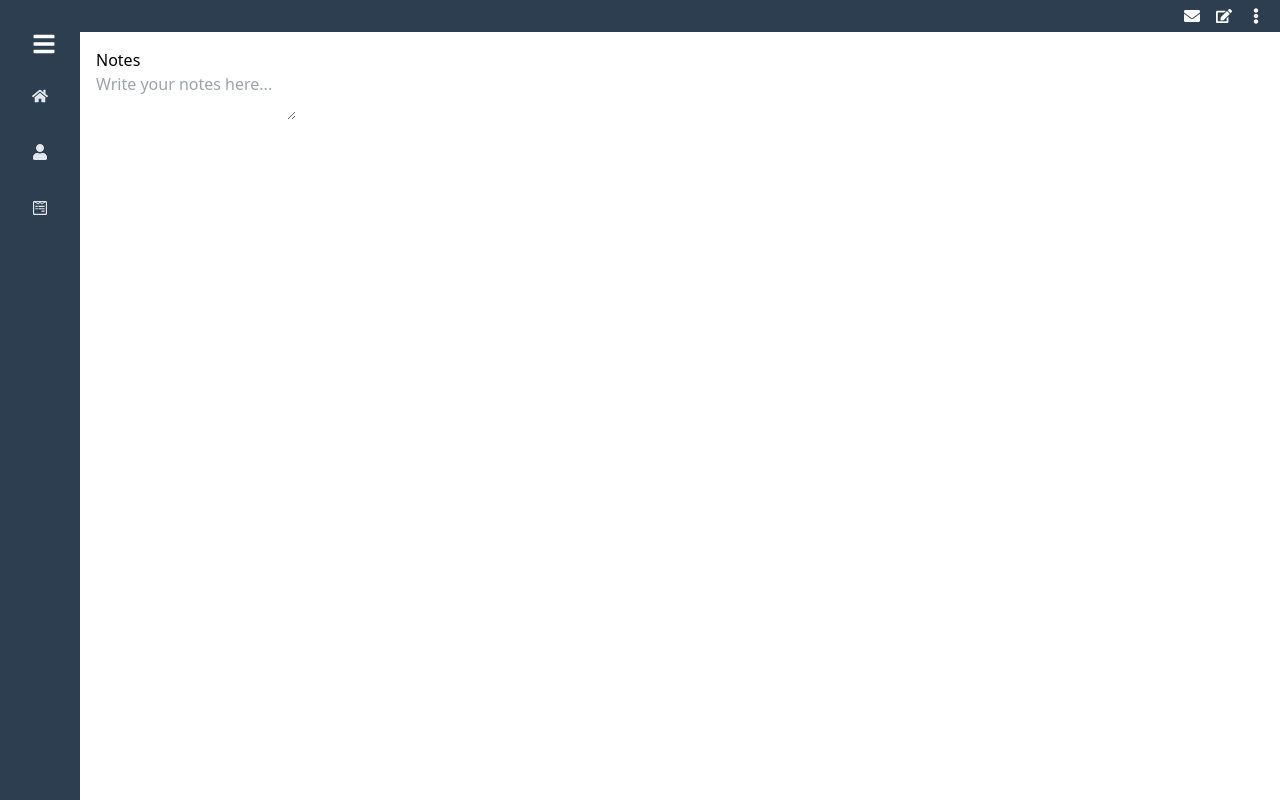
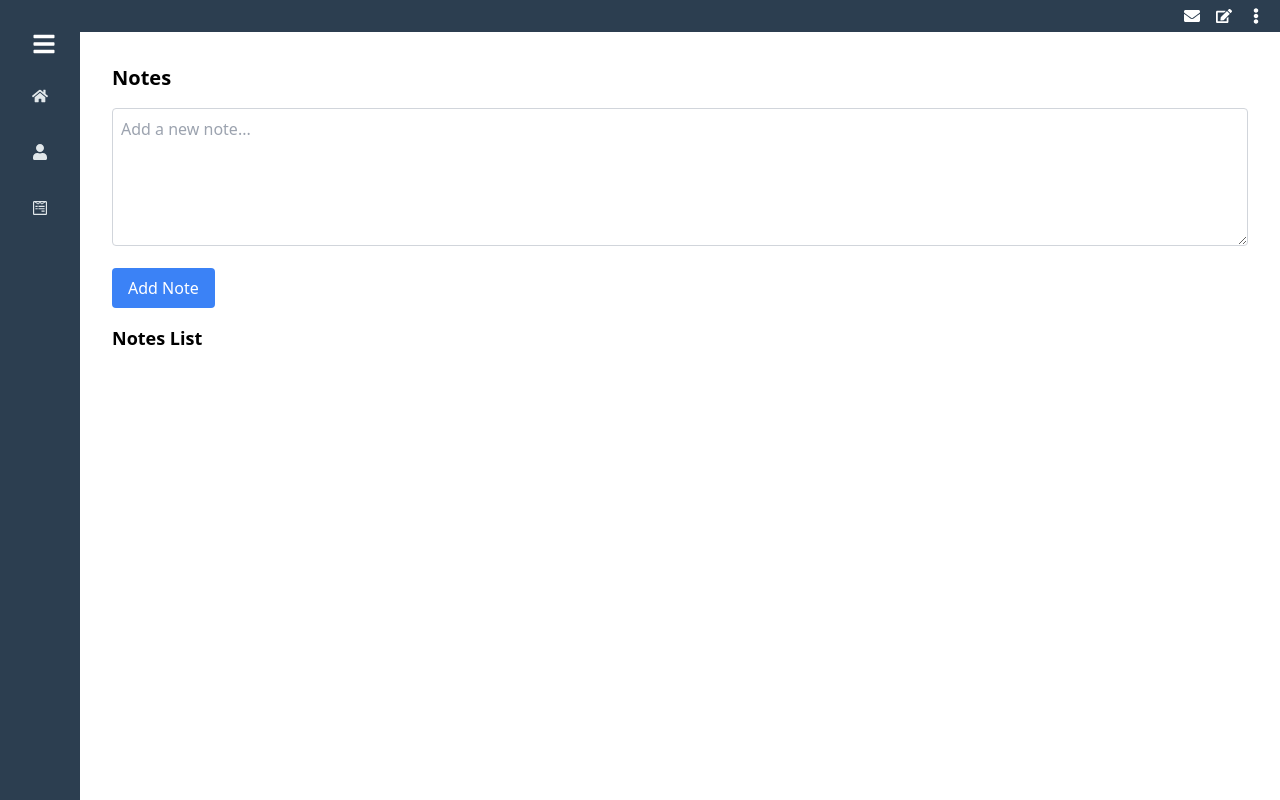
Before and after one commit to Web-Dev-Learner/form, a React (Vite) app in the folder formcraft/: page /notes in a window 1280 px wide. Shown: the top 800 px of the page. Built offline with nearby package versions, Linux system fonts and the light colour scheme.

Commit message:
updated notes and add list

```diff
--- a/formcraft/src/App.jsx
+++ b/formcraft/src/App.jsx
@@ -5,7 +5,7 @@ import TopNavbar from './components/TopNavbar';
 import Home from './components/Home';
 import Form from './components/Form';
 import ClientDetails from './components/ClientDetails';
-import Email from './components/Email';
+
 import Files from './components/Files';
 import Jobs from './components/Jobs';
 import Notes from './components/Notes';
@@ -28,7 +28,7 @@ const App = () => {
               <Route path="/" element={<Home />} />
               <Route path="/form" element={<Form />} />
               <Route path="/client-details" element={<ClientDetails />} />
-              <Route path="/email" element={<Email />} />
+
               <Route path="/files" element={<Files />} />
               <Route path="/jobs" element={<Jobs />} />
               <Route path="/notes" element={<Notes />} />
--- a/formcraft/src/components/CompanyDetails.jsx
+++ b/formcraft/src/components/CompanyDetails.jsx
@@ -1,7 +1,7 @@
-
 import React, { useState } from 'react';
-import { FaBuilding, FaEnvelope, FaPhone, FaUser } from 'react-icons/fa';
+import { FaBuilding, FaEnvelope, FaPhone, FaUser, FaStickyNote } from 'react-icons/fa';
 import Files from '../components/Files'; // Correct import path
+import Notes from '../components/Notes'; // Correct import path
 import "../styles/ClientDetails.scss";
 
 const CompanyDetails = () => {
@@ -49,18 +49,21 @@ const CompanyDetails = () => {
           >
             Timeline
           </div>
-          <div
-            className={`sidebar-item ${activeSection === 'email' ? 'active' : ''}`}
-            onClick={() => handleSidebarClick('email')}
-          >
-            Email
-          </div>
+
           <div
             className={`sidebar-item ${activeSection === 'files' ? 'active' : ''}`}
             onClick={() => handleSidebarClick('files')}
           >
             Files
           </div>
+
+          <div
+            className={`sidebar-item ${activeSection === 'notes' ? 'active' : ''}`}
+            onClick={() => handleSidebarClick('notes')}
+          >
+            <FaStickyNote className="icon" /> Notes
+          </div>
+
           <div
             className={`sidebar-item ${activeSection === 'jobs' ? 'active' : ''}`}
             onClick={() => handleSidebarClick('jobs')}
@@ -71,6 +74,7 @@ const CompanyDetails = () => {
       </div>
 
       {activeSection === 'files' && <Files />}
+      {activeSection === 'notes' && <Notes />}
     </div>
   );
 };
--- a/formcraft/src/components/Email.jsx
+++ /dev/null
@@ -1,12 +0,0 @@
-import React from 'react';
-
-const Email = () => {
-  return (
-    <div className="email-page">
-      <h2>Email</h2>
-      <p>This is the email page where you can send emails to the client.</p>
-    </div>
-  );
-};
-
-export default Email;
--- a/formcraft/src/components/Notes.jsx
+++ b/formcraft/src/components/Notes.jsx
@@ -1,10 +1,40 @@
-import React from 'react';
+import React, { useState } from 'react';
 
 const Notes = () => {
+  const [note, setNote] = useState('');
+  const [notesList, setNotesList] = useState([]);
+
+  const handleAddNote = () => {
+    if (note.trim()) {
+      setNotesList([...notesList, note]);
+      setNote('');
+    }
+  };
+
   return (
-    <div className="notes-page">
-      <h2>Notes</h2>
-      <textarea placeholder="Write your notes here..."></textarea>
+    <div className="p-4">
+      <h2 className="text-xl font-bold mb-4">Notes</h2>
+      <textarea
+        className="w-full p-2 border border-gray-300 rounded mb-4"
+        rows="5"
+        value={note}
+        onChange={(e) => setNote(e.target.value)}
+        placeholder="Add a new note..."
+      />
+      <button
+        className="bg-blue-500 text-white py-2 px-4 rounded hover:bg-blue-600"
+        onClick={handleAddNote}
+      >
+        Add Note
+      </button>
+      <div className="mt-4">
+        <h3 className="text-lg font-semibold">Notes List</h3>
+        <ul className="list-disc pl-5">
+          {notesList.map((n, index) => (
+            <li key={index} className="mb-2">{n}</li>
+          ))}
+        </ul>
+      </div>
     </div>
   );
 };
--- a/formcraft/src/components/OtherDetails.jsx
+++ b/formcraft/src/components/OtherDetails.jsx
@@ -1,17 +1,12 @@
 
 import React from 'react';
-import { FaInfoCircle } from 'react-icons/fa';
+// import { FaInfoCircle } from 'react-icons/fa';
 // import './ClientDetails.scss';
 import "../styles/ClientDetails.scss";
 
 const OtherDetails = () => {
   return (
-    <div className="details-section">
-      <h2 className="section-title">Other Details</h2>
-      <div className="detail-item">
-        <FaInfoCircle className="icon" /> <span>Additional Info: Some other details here.</span>
-      </div>
-    </div>
+    <></>
   );
 };
 
--- a/formcraft/src/components/Timeline.jsx
+++ b/formcraft/src/components/Timeline.jsx
@@ -5,9 +5,9 @@ import "../styles/ClientDetails.scss";
 const Timeline = () => {
   return (
     <div className="details-section">
-      <h2 className="section-title">Timeline</h2>
+      <h2 className="section-title"></h2>
       <div className="timeline-content">
-        <p>Send email like text or display recent activities related to this client.</p>
+
       </div>
     </div>
   );
```
